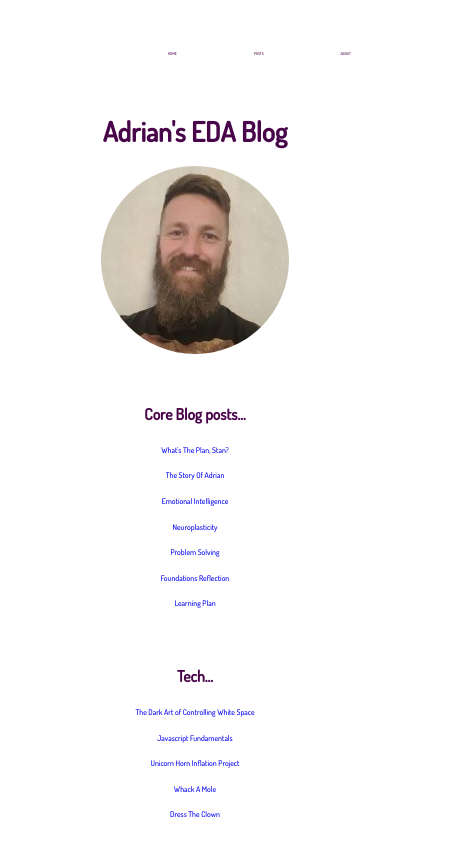
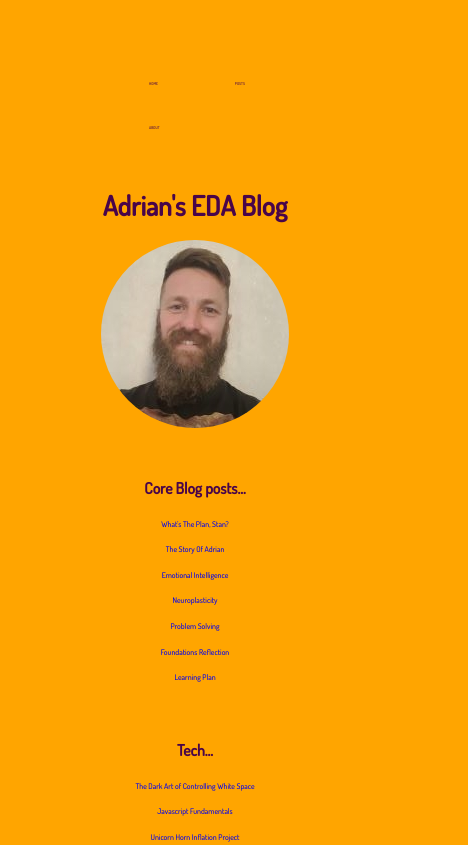
Before and after one commit to AdrianNich/adriannich.github.io, a website: page blog/index.html in a window 390 px wide. Shown: the top 845 px of the page, 468 px wide, since content can reach past the window. Drawn offline with Linux system fonts and the light colour scheme.

Commit message:
media query tweaks

```diff
--- a/blog/styles/main.css
+++ b/blog/styles/main.css
@@ -1,15 +1,9 @@
 body {
   font-family: 'Dosis', sans-serif;
-  /* background-color: aliceblue; */
   color: charcoal;
-  /* min-height: 100vh; */
-  /* max-width: 1000px;  */
   margin: 20px auto;
   text-align: left;
 
-  min-height: 150vh;
-  display: flex;
-  flex-direction: column;
 }
   h1 {
   color: rgb(73, 5, 73);
@@ -180,22 +174,34 @@ footer li {
   font-size: 1.5vw;
 }
 
- @media (max-width: 320px) {
+/* @media (max-width: 320px) isn't working for me, background goes to white when i reduce
+browser size below 320px. */
+
+ @media (min-width: 0px) {
    body { margin: 50px;
-          background: orange;}
-   li {font-size: 1em;}
+          background: orange;
+          display: flex;
+          flex-direction: column;
+          font-family: 'Dosis', sans-serif;
+          color: charcoal;}
+   /* li {font-size: 1em;} */
 }
 
 @media (min-width: 768px) {
   body { margin: 75px;
-          background: blanchedalmond; }
+         background: blanchedalmond;
+         display: flex;
+         flex-direction: column;
+         font-family: 'Dosis', sans-serif;
+         color: charcoal;}
 }
 
 @media (min-width: 1200px) {
   body { margin: 20px auto;
          background: lightpink;
          text-align: left;
-         /* min-height: 150vh; */
          display: flex;
-         flex-direction: column;}
+         flex-direction: column;
+         font-family: 'Dosis', sans-serif;
+         color: charcoal;}
 }
```
